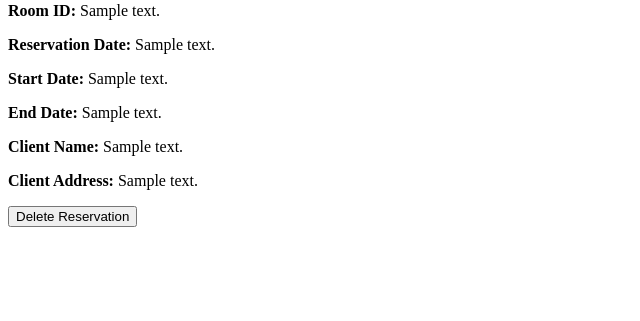
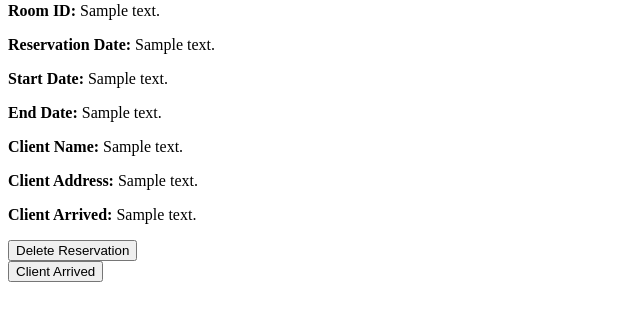
Before and after one commit to KugleBlitz007/ProjectCSI2532, a Flask app: template templates/reservation_details.html in a window 1280 px wide. Shown: the part 146-467 px from the top of the page, without its empty margins (0-640 px from the left). Run offline with Flask 3, Linux system fonts and the light colour scheme; the template is opened without the code that fills it: most values are stand-ins (such as "Sample title", 1, 10 or a date in 2020); some libraries are stand-ins or nearby versions.

Commit message:
entrain de faire le client here

```diff
--- a/server.py
+++ b/server.py
@@ -211,6 +211,39 @@ def delete_reservation():
         # Redirect to an error page or display an error message
         return "An error occurred: {}".format(str(e))
 
+@app.route('/toggle_client_arrival', methods=['POST'])
+def toggle_client_arrival():
+    reservation_id = request.form.get('reservation_id')
+
+    try:
+        # Connect to the database
+        connection = psycopg2.connect(**db_params)
+        cursor = connection.cursor()
+
+        # Toggle the client_arrived status in the database
+        update_query = """
+        UPDATE Reservations
+        SET client_arrived = TRUE
+        WHERE IDReservation = %s;
+        """
+        cursor.execute(update_query, (reservation_id,))
+        connection.commit()
+
+        # Close cursor and connection
+        cursor.close()
+        connection.close()
+
+        # Redirect to the homepage or a success page
+        return redirect('/')
+    except Exception as e:
+        # Handle database errors or other exceptions
+        # Rollback changes
+        connection.rollback()
+        # Close cursor and connection
+        cursor.close()
+        connection.close()
+        # Redirect to an error page or display an error message
+        return "An error occurred: {}".format(str(e))
 
 
 
--- a/templates/reservation_details.html
+++ b/templates/reservation_details.html
@@ -15,10 +15,15 @@
     <p><strong>End Date:</strong> {{ reservation_details[5] }}</p>
     <p><strong>Client Name:</strong> {{ reservation_details[6] }}</p>
     <p><strong>Client Address:</strong> {{ reservation_details[7] }}</p>
+    <p><strong>Client Arrived:</strong> {{ reservation_details[8] }}</p>
     <!-- Add more details as needed -->
 </body>
 <form action="/delete_reservation" method="post">
     <input type="hidden" name="reservation_id" value="{{ reservation_details[0] }}">
     <button type="submit">Delete Reservation</button>
 </form>
+<form action="/toggle_client_arrival" method="post">
+    <input type="hidden" name="reservation_id" value="{{ reservation_details[0] }}">
+    <button type="submit">Client Arrived</button>
+</form>
 </html>
```
